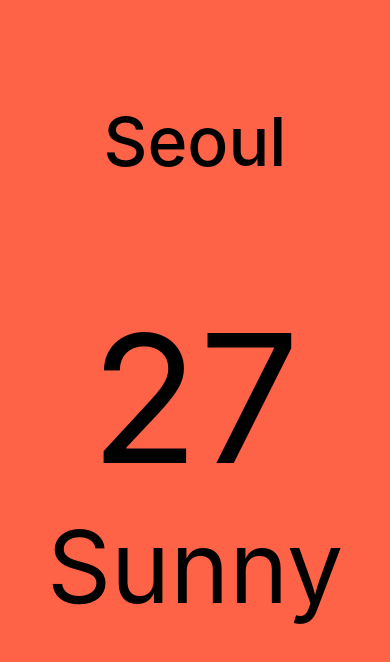
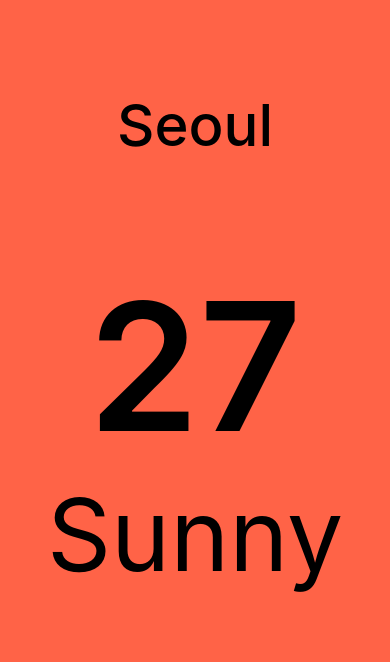
Before and after one commit to Gwanghun-Im/urban-succotash, a React Native app: screen / in a window 390 px wide. Shown: the top 662 px of the page. Built offline with nearby package versions, Linux system fonts and the light colour scheme.

Commit message:
weather app 2.6

```diff
--- a/App.js
+++ b/App.js
@@ -1,6 +1,8 @@
 // OS의 상단 바
-import React from 'react';
-import { StyleSheet, Text, View } from 'react-native';
+import React from "react";
+import { Dimensions, ScrollView, StyleSheet, Text, View } from "react-native";
+
+const { width: SCREEN_WIDTH, height: SCREEN_HEIGHT } = Dimensions.get("window");
 
 export default function App() {
   return (
@@ -8,46 +10,57 @@ export default function App() {
       <View style={style.city}>
         <Text style={style.cityName}>Seoul</Text>
       </View>
-      <View style={style.weather}>
+      <ScrollView
+        horizontal
+        pagingEnabled
+        showsHorizontalScrollIndicator="false"
+        contentContainerStyle={style.weather}
+      >
         <View style={style.day}>
           <Text style={style.temp}>27</Text>
           <Text style={style.desc}>Sunny</Text>
         </View>
-      </View>
+        <View style={style.day}>
+          <Text style={style.temp}>27</Text>
+          <Text style={style.desc}>Sunny</Text>
+        </View>
+        <View style={style.day}>
+          <Text style={style.temp}>27</Text>
+          <Text style={style.desc}>Sunny</Text>
+        </View>
+      </ScrollView>
     </View>
   );
 }
 
 const style = StyleSheet.create({
-  container:{
+  container: {
     flex: 1,
-    backgroundColor: 'tomato'
+    backgroundColor: "tomato",
   },
   city: {
     flex: 1,
-    justifyContent: 'center',
-    'alignItems': 'center'
+    justifyContent: "center",
+    alignItems: "center",
   },
   cityName: {
-    fontSize: 68,
-    fontWeight: 500
+    fontSize: 58,
+    fontWeight: "500",
   },
-  weather: {
-    flex: 2
-  },
+  weather: {},
   day: {
-    flex: 2,
-    alignItems: 'center',
+    width: SCREEN_WIDTH,
+    alignItems: "center",
   },
   temp: {
     marginTop: 10,
+    fontWeight: "600",
     fontSize: 178,
   },
   desc: {
-    fontSize: 100
+    fontSize: 100,
   },
-
-})
+});
 
 // 레이아웃에서 width와 height를 숫자로 설정하지 않는다
 // 대신, flex를 사용한다.
```
